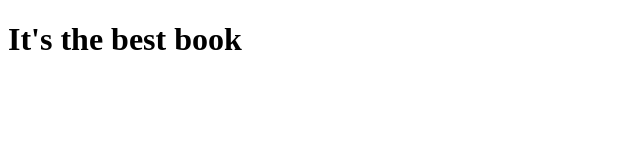
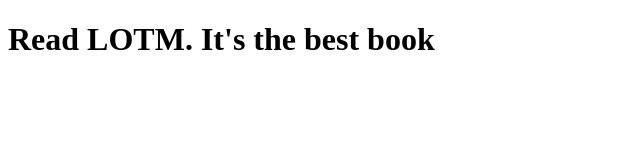
Before and after one commit to Just-Ty/Just-Ty.github.io, a plain HTML site: page index.html in a window 1280 px wide. Shown: the whole page, without its empty margins (0-640 px from the left). Drawn offline with Linux system fonts and the light colour scheme.

Commit message:
Update index.html

```diff
--- a/index.html
+++ b/index.html
@@ -2,6 +2,7 @@
 <html>
 <head><title>Read Lord of The Mysteries</title></head>
 <body>
-  <h1>It's the best book</h1>
+  <h1>Read LOTM. It's the best book</h1>
+
 </body>
 </html>
```
